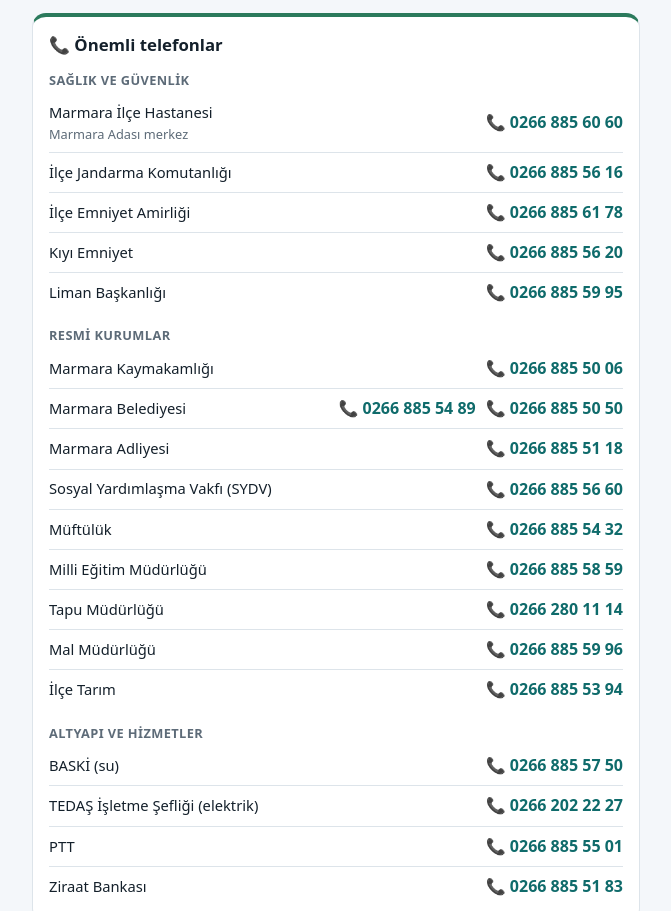
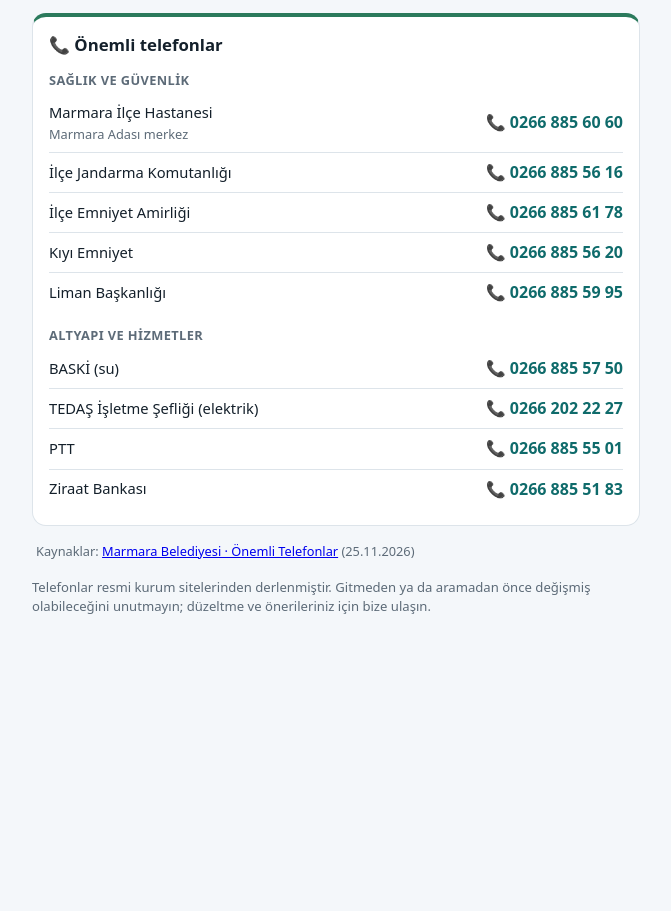
Before and after one commit to ermtmn/guney-marmara-adalari, a plain HTML site: page rehber.html in a window 1280 px wide. Shown: the part 863-1774 px from the top of the page, without its empty margins (304-975 px from the left). After the commit the page ends 1537 px from the top, so only its background shows below. Drawn offline with Linux system fonts and the light colour scheme.

Commit message:
Rehber: resmi kurumlar iletişimi kaldırıldı
Co-Authored-By: Claude Opus 5.5 <noreply@anthropic.com>

```diff
--- a/data/rehber.js
+++ b/data/rehber.js
@@ -15,17 +15,6 @@
       { ad: "İlçe Emniyet Amirliği", tel: "0266 885 61 78" },
       { ad: "Kıyı Emniyet", tel: "0266 885 56 20" },
       { ad: "Liman Başkanlığı", tel: "0266 885 59 95" }
-    ] },
-    { baslik: "Resmi kurumlar", kalemler: [
-      { ad: "Marmara Kaymakamlığı", tel: "0266 885 50 06" },
-      { ad: "Marmara Belediyesi", tel: "0266 885 54 89|0266 885 50 50" },
-      { ad: "Marmara Adliyesi", tel: "0266 885 51 18" },
-      { ad: "Sosyal Yardımlaşma Vakfı (SYDV)", tel: "0266 885 56 60" },
-      { ad: "Müftülük", tel: "0266 885 54 32" },
-      { ad: "Milli Eğitim Müdürlüğü", tel: "0266 885 58 59" },
-      { ad: "Tapu Müdürlüğü", tel: "0266 280 11 14" },
-      { ad: "Mal Müdürlüğü", tel: "0266 885 59 96" },
-      { ad: "İlçe Tarım", tel: "0266 885 53 94" }
     ] },
     { baslik: "Altyapı ve hizmetler", kalemler: [
       { ad: "BASKİ (su)", tel: "0266 885 57 50" },
@@ -80,15 +69,9 @@
 
       pasalimani: {
         ilce: "Erdek",
-        gruplar: [
-          { baslik: "Resmi kurumlar", kalemler: [
-            { ad: "Erdek Kaymakamlığı", tel: "0266 835 10 01" }
-          ] }
-        ],
-        not: "Paşalimanı Erdek ilçesine bağlıdır; ada için ayrı bir hastane ya da belediye birimi listelenmiyor. Acil durumda 112'yi arayın.",
-        kaynaklar: [
-          { ad: "Erdek Kaymakamlığı · İletişim", url: "https://www.erdek.gov.tr/iletisim1", tarih: "2026-11-25" }
-        ]
+        gruplar: [],
+        not: "Paşalimanı Erdek ilçesine bağlıdır; ada için ayrı bir hastane ya da sağlık birimi listelenmiyor. Acil durumda 112'yi arayın.",
+        kaynaklar: []
       }
     }
   };
--- a/rehber.html
+++ b/rehber.html
@@ -116,11 +116,11 @@
       <div class="rehber-ada" style="--adarenk:${ada.renk}">
         ${r.not ? `<section class="card rehber-not">ℹ️ ${kacis(r.not)}</section>` : ""}
         ${eczaneKart(ada)}
-        <section class="card">
+        ${r.gruplar.length ? `<section class="card">
           <h2>📞 Önemli telefonlar</h2>
           ${r.gruplar.map(g => `<h3 class="rehber-grup">${kacis(g.baslik)}</h3><div class="tel-liste">${g.kalemler.map(telSatiri).join("")}</div>`).join("")}
-        </section>
-        <p class="small rehber-kaynak">Kaynaklar: ${r.kaynaklar.map(k => `<a href="${k.url}" target="_blank" rel="noopener">${kacis(k.ad)}</a> (${trTarih(k.tarih)})`).join(" · ")}</p>
+        </section>` : ""}
+        ${r.kaynaklar.length ? `<p class="small rehber-kaynak">Kaynaklar: ${r.kaynaklar.map(k => `<a href="${k.url}" target="_blank" rel="noopener">${kacis(k.ad)}</a> (${trTarih(k.tarih)})`).join(" · ")}</p>` : ""}
       </div>`;
   }
 
```
